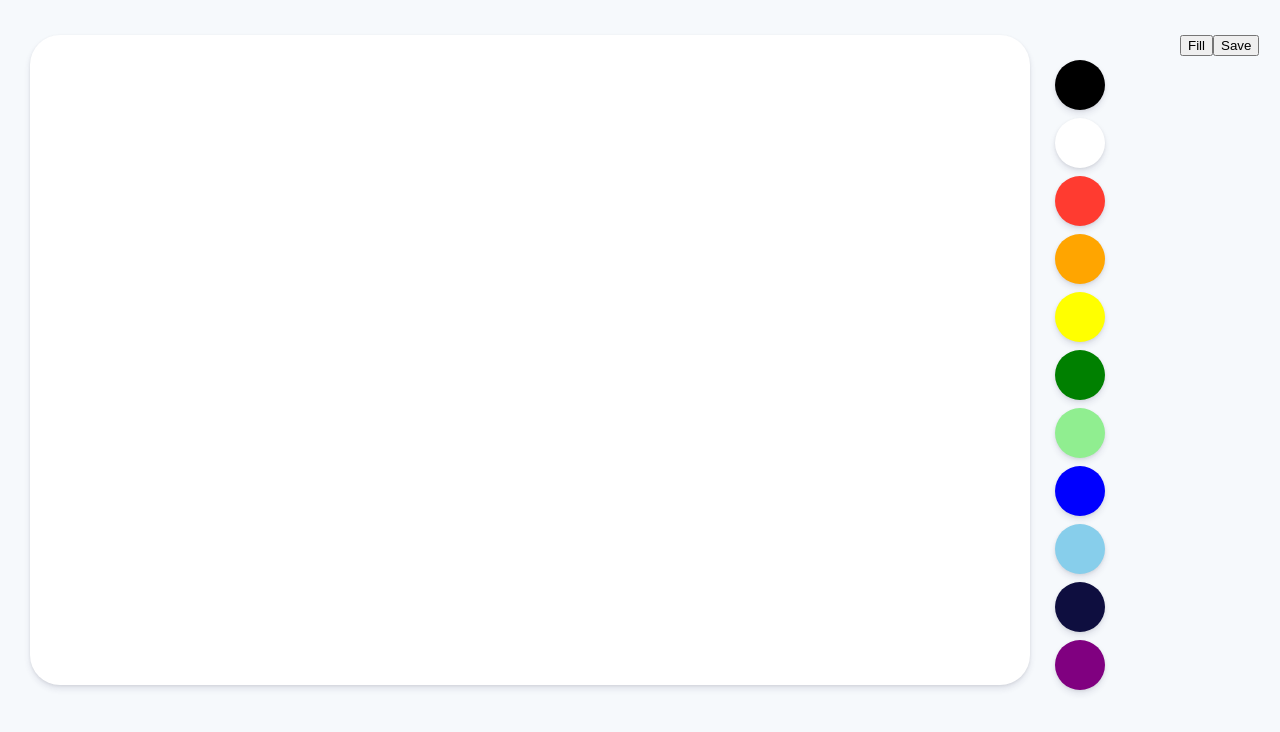
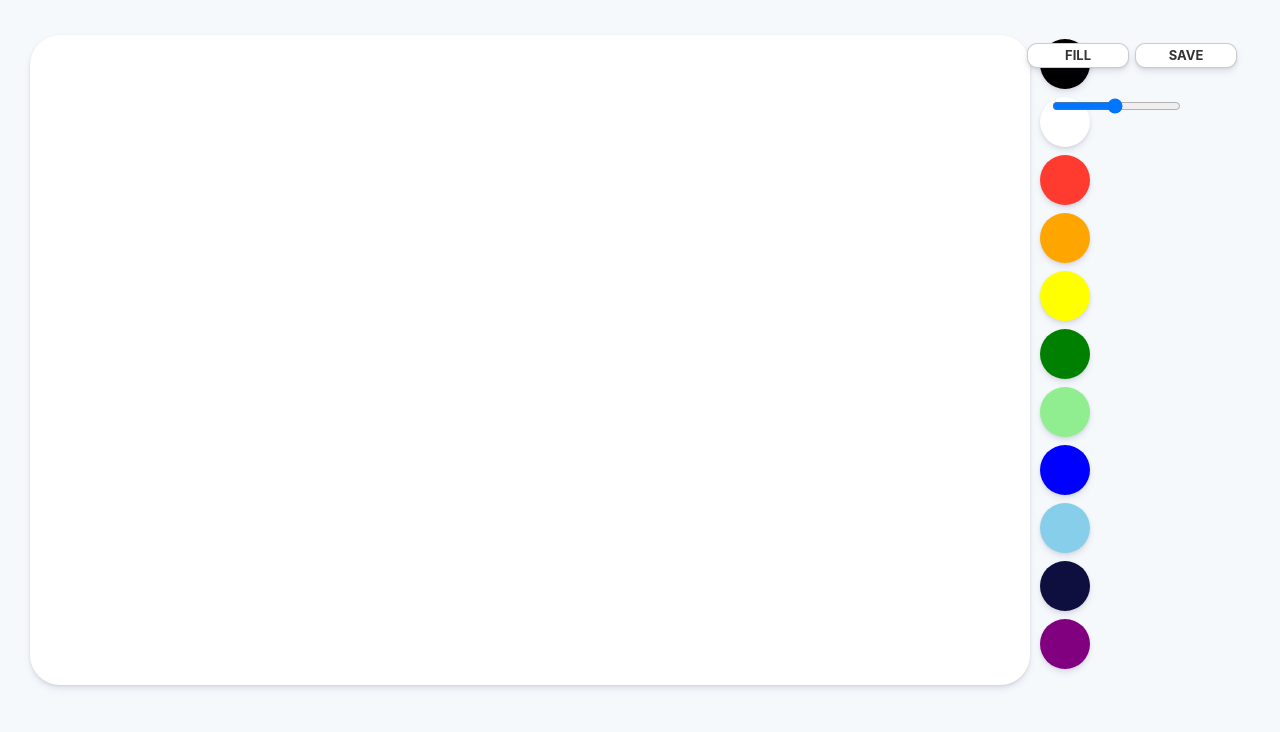
Before and after one commit to sungw5/Painting-app, a plain HTML site: page index.html in a window 1280 px wide. Drawn offline with Linux system fonts and the light colour scheme.

Commit message:
button change/ brush range added

```diff
--- a/index.html
+++ b/index.html
@@ -9,6 +9,16 @@
   <body>
     <canvas id="js-canvas" class="js-canvas"></canvas>
     <div class="controls">
+      <div class="controls-brushrange">
+        <input
+          type="range"
+          id="js-brushrange"
+          min="0.1"
+          max="5.0"
+          value="2.5"
+          step="0.1"
+        />
+      </div>
       <div class="controls-btns">
         <button id="js-mode">Fill</button><button id="js-save">Save</button>
       </div>
--- a/styles.css
+++ b/styles.css
@@ -26,9 +26,30 @@ body {
 }
 .controls .controls-btns {
   display: flex;
-  position: relative;
+  position: absolute;
   top: 5%;
-  left: 150px;
+  left: 80%;
+}
+
+.controls-btns button {
+  all: unset;
+  cursor: pointer;
+  margin: 3px;
+  background-color: white;
+  padding: 5px 20px;
+  width: 60px;
+  text-align: center;
+  border-radius: 10px;
+  box-shadow: 0 4px 6px rgba(50, 50, 93, 0.11), 0 1px 3px rgba(0, 0, 0, 0.08);
+  border: 1px solid rgba(0, 0, 0, 0.2);
+  color: rgba(0, 0, 0, 0.8);
+  text-transform: uppercase;
+  font-weight: 700;
+  font-size: 13px;
+}
+
+.controls-btns button:active {
+  transform: scale(0.94);
 }
 
 .controls .controls-colors {
@@ -45,3 +66,9 @@ body {
   border-radius: 30px;
   margin: 4px 4px 4px 10px;
 }
+
+.controls .controls-brushrange {
+  position: absolute;
+  top: 12%;
+  left: 82%;
+}
```
